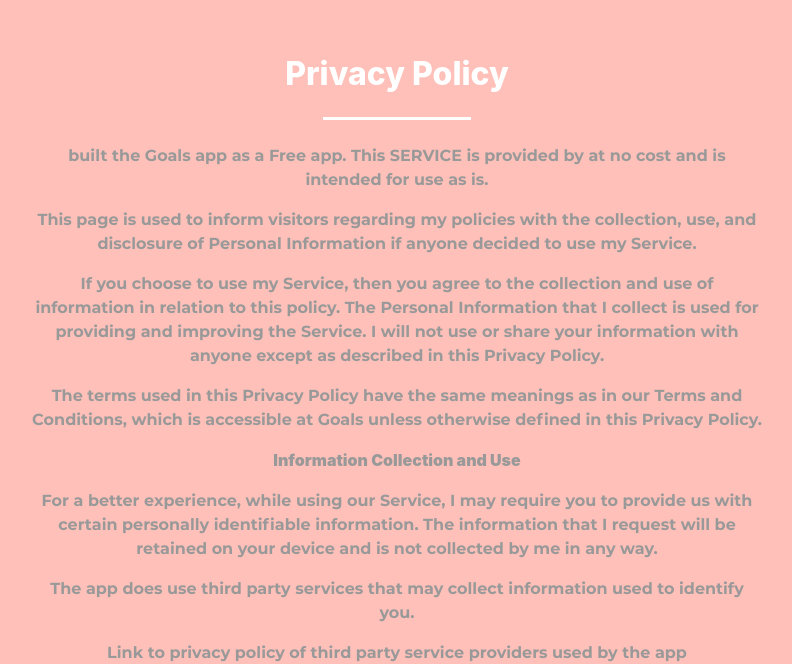
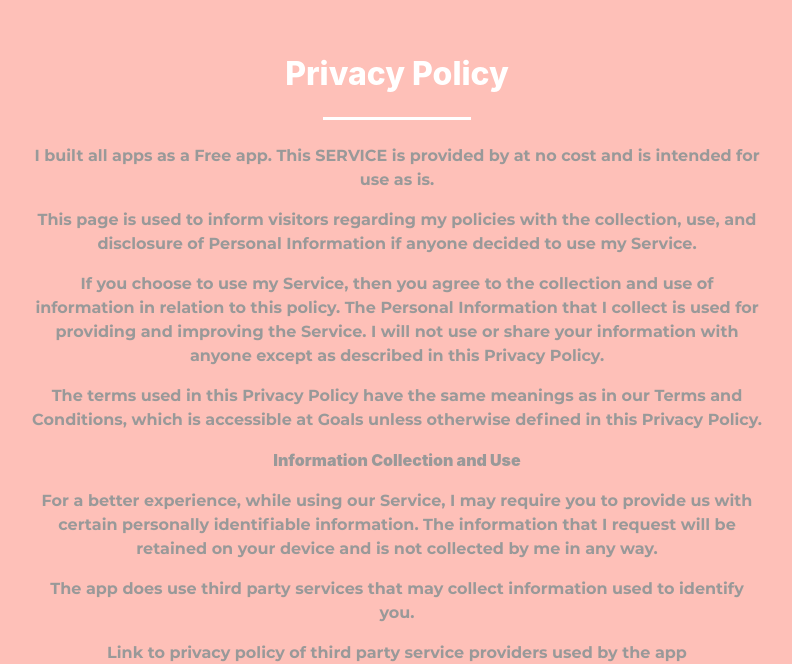
Before and after one commit to jhongesellhyo/litlifesoftware.github.io, a website with bundled scripts: page privacy_policy.html in a window 1280 px wide. Shown: the part 137-801 px from the top of the page, without its empty margins (243-1035 px from the left). Built offline with nearby package versions, Linux system fonts and the light colour scheme; a web font is replaced by a local one.

Commit message:
Updated privacy policy

```diff
--- a/privacy_policy.html
+++ b/privacy_policy.html
@@ -36,7 +36,7 @@
           <h2 class="text-white mt-0">Privacy Policy</h2>
           <hr class="divider light my-4">
           <p>
-            built the Goals app as
+           I built all apps as
            a Free app. This SERVICE is provided by
             at no cost and is intended for
            use as is.
```
